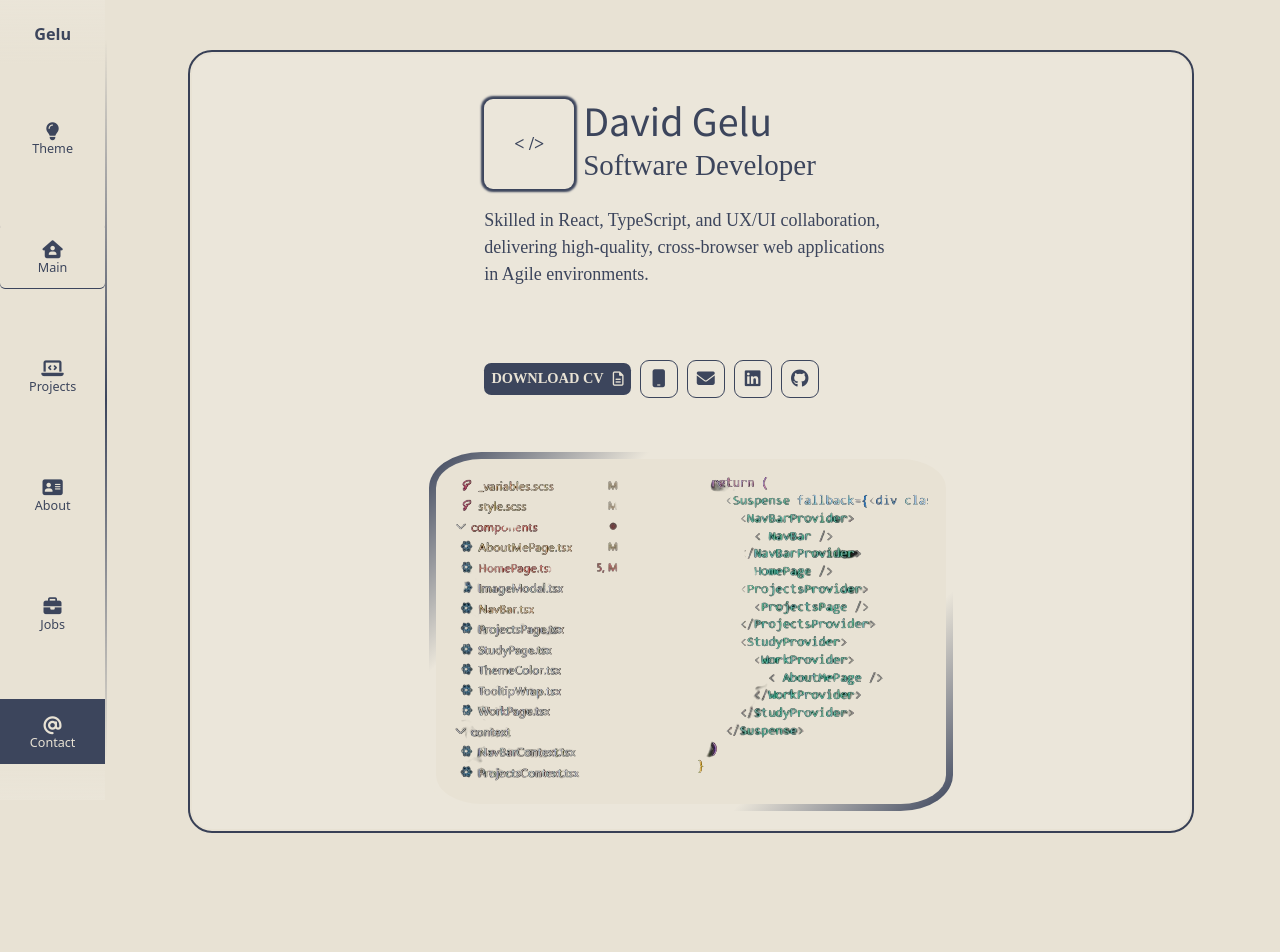
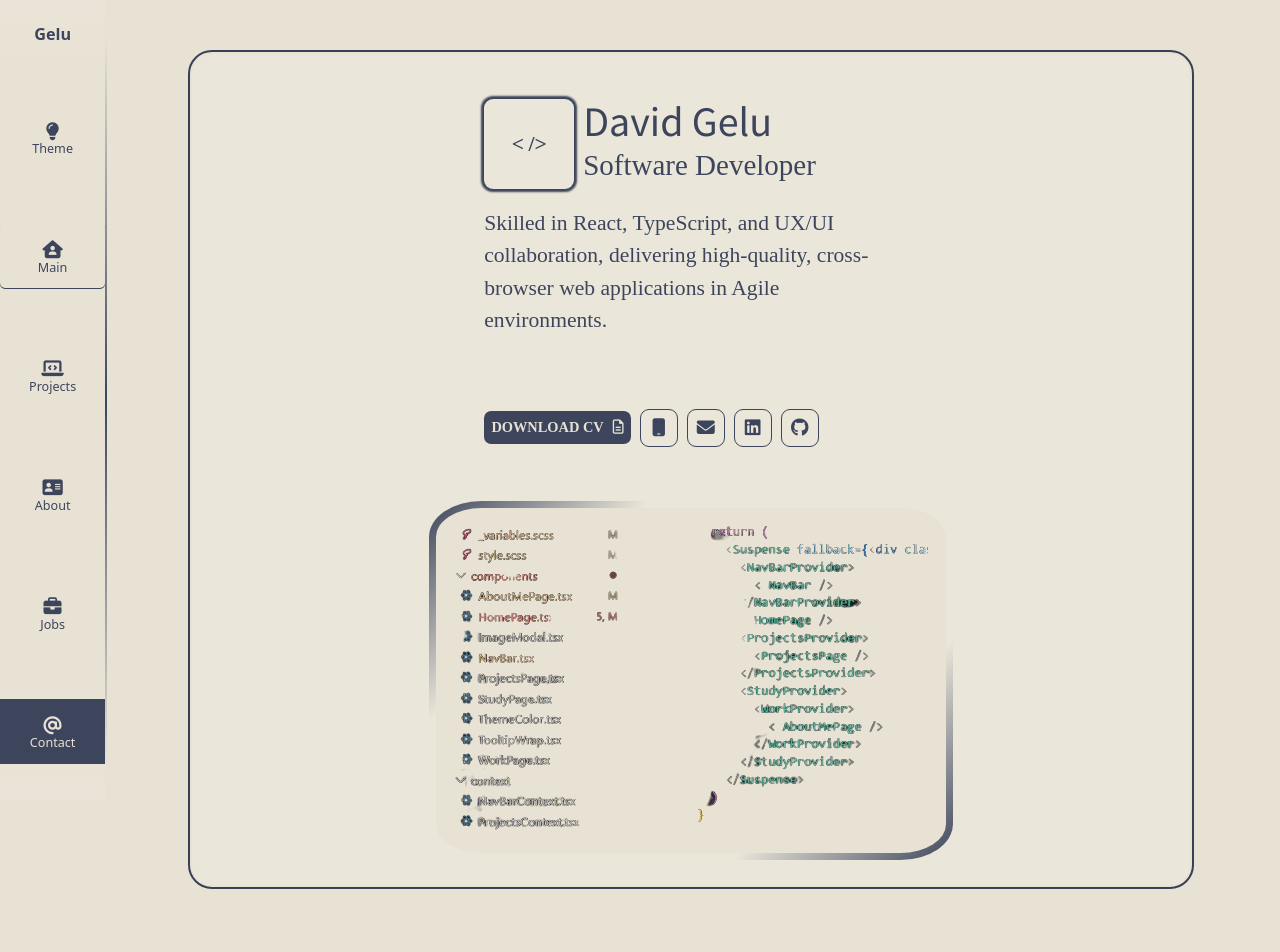
Before and after one commit to david-gelu/react-portfolio, a React (Vite) app: page / in a window 1280 px wide. Shown: the top 952 px of the page. Built offline with nearby package versions, Linux system fonts and the light colour scheme.

Commit message:
update home ui

```diff
--- a/src/assets/_home.scss
+++ b/src/assets/_home.scss
@@ -43,6 +43,7 @@
   background-clip: text;
   color: $text-color;
   word-break: break-word;
+  font-size: clamp(1.2rem, 1dvh + 0.5rem, 1.2rem);
 }
 .logo-arrow {
   display: flex;
--- a/src/components/HomePage.tsx
+++ b/src/components/HomePage.tsx
@@ -17,7 +17,7 @@ const HomePage = () => {
               </div>
               <div className="d-flex flex-column">
                 <h1>David Gelu </h1>
-                <h2 className="show-textt">Software Developer</h2>
+                <h2 className="show-text">Software Developer</h2>
               </div>
             </div>
           </div>
@@ -58,8 +58,8 @@ const HomePage = () => {
         <AnimatePresence>
           <LazyImage
             useIntersectionObserver={false}
-            threshold={0}
-            visibleByDefault={true}
+            threshold={100}
+            visibleByDefault={false}
             effect="blur"
             className="fancy-border  p-3"
             style={{ backgroundColor: 'var(--bg-color-accent)' }}
```
